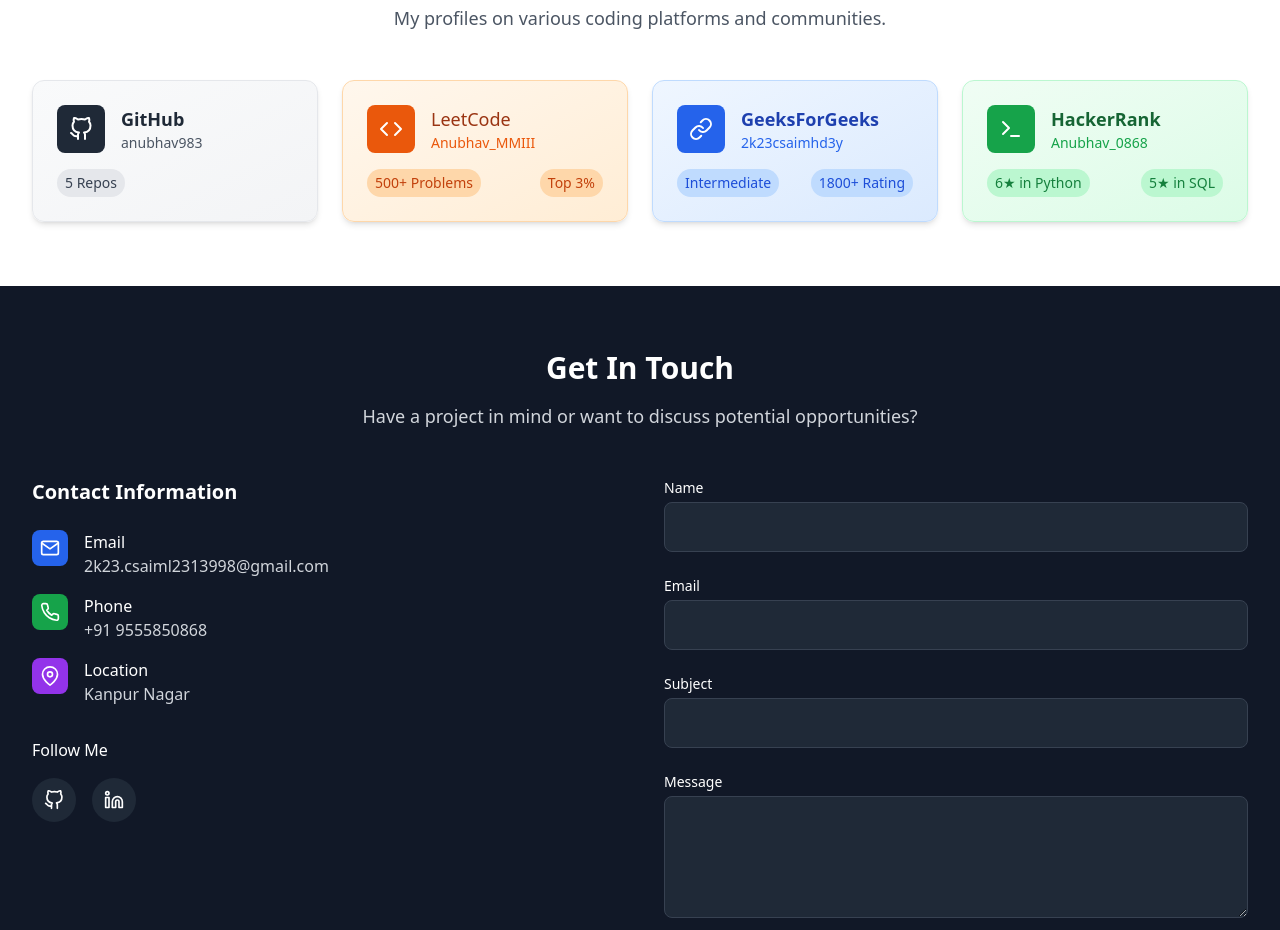
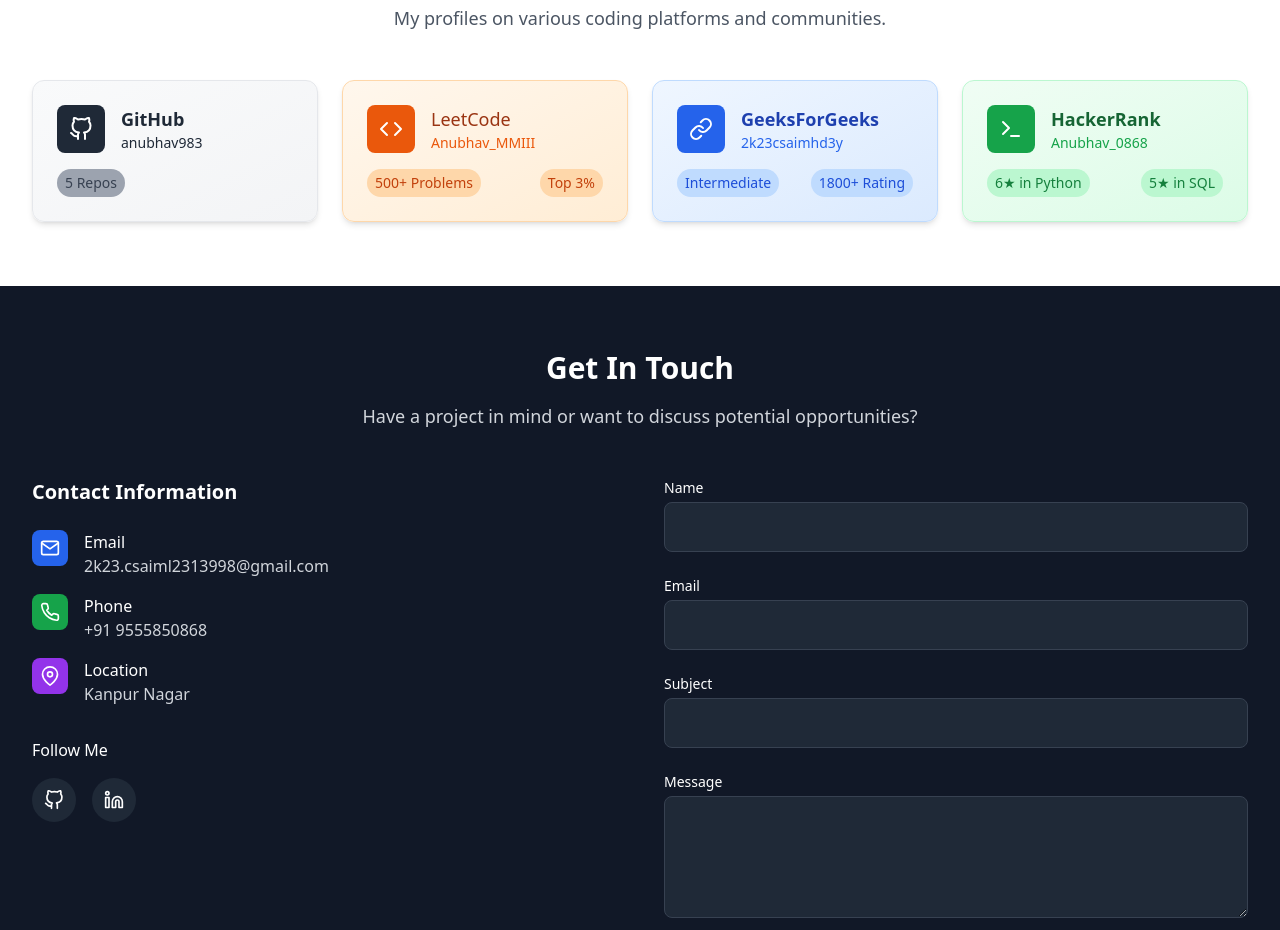
Before and after one commit to anubhav983/Portfolio, a plain HTML site: page index.html in a window 1280 px wide. Shown: the part 4540-5470 px from the top of the page. Drawn offline with nearby package versions, Linux system fonts and the light colour scheme; files whose address does not match are found by name.

Commit message:
LAST COMMIT

```diff
--- a/index.html
+++ b/index.html
@@ -646,12 +646,12 @@ anxiety, and depression. </p>
                             <i data-feather="github" class="w-6 h-6"></i>
                         </div>
                         <div>
-                            <h3 class="text-lg font-semibold text-gray-800">GitHub</h3>
-                            <p class="text-gray-600 text-sm font-medium">anubhav983</p>
+                            <h3 class="text-lg font-semibold text-black-700">GitHub</h3>
+                            <p class="text-black-700 text-sm font-medium">anubhav983</p>
                         </div>
                     </div>
                     <div class="mt-4 flex justify-between text-sm text-gray-700">
-                        <span class="bg-gray-200 px-2 py-1 rounded-full">5 Repos</span>
+                        <span class="bg-gray-400 px-2 py-1 rounded-full">5 Repos</span>
                     </div>
                 </a>
                 <!-- Profile 2 -->
```
